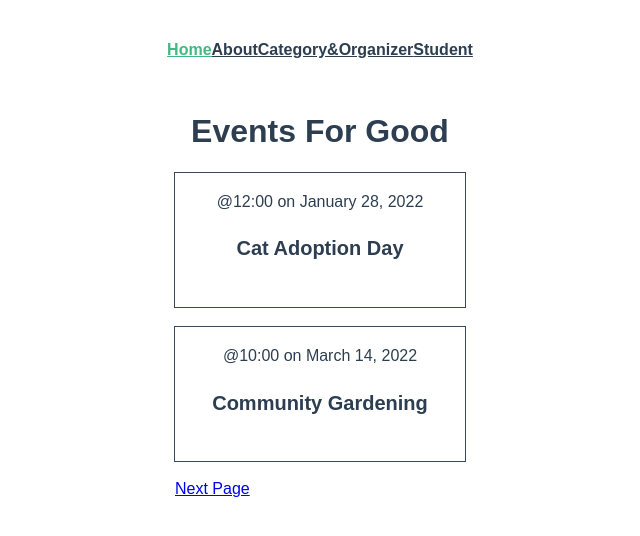
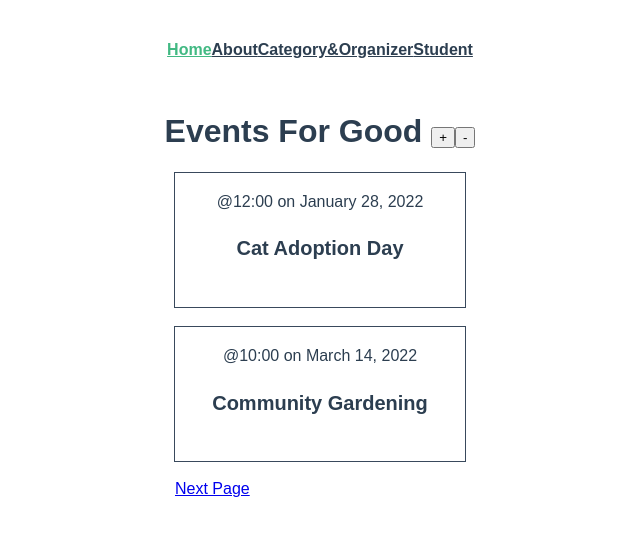
Before and after one commit to ZesshiF/real-world-vue, a Vue app: page / in a window 1280 px wide. Shown: the top 536 px of the page, without its empty margins (320-960 px from the left). Built offline with nearby package versions, Linux system fonts and the light colour scheme; data requests are answered from the project's data file.

Commit message:
add increase decrease

```diff
--- a/src/router/index.ts
+++ b/src/router/index.ts
@@ -8,6 +8,7 @@ import EventEditView from '@/views/event/EventEditView.vue'
 import EventRegisterView from '@/views/event/EventRegisterView.vue'
 import EventLayoutView from '@/views/event/EventLayoutView.vue'
 import NotFoundView from '@/views/NotFoundView.vue'
+import NetworkErrorView from '@/views/NetworkErrorView.vue'
 
 const router = createRouter({
   history: createWebHistory(import.meta.env.BASE_URL),
@@ -69,6 +70,11 @@ const router = createRouter({
       path: '/:cathAll(.*)',
       name: 'not-found',
       component: NotFoundView
+    },
+    {
+      path: '/network-error',
+      name: 'network-error',
+      component: NetworkErrorView
     }
   ]
 })
--- a/src/views/EventListView.vue
+++ b/src/views/EventListView.vue
@@ -29,10 +29,16 @@ const hasNextPage = computed(() => {
   return props.page.valueOf() < totalPages
 })
 
-// const increaseLimit = () =>{
-//   limit.value++
-//   router.push({ name: 'event-list', query: { page: props.page, limit: limit.value }})
-// }
+const increaseLimit = () =>{
+  limit.value++
+  router.push({ name: 'event-list', query: { page: props.page, limit: limit.value }})
+}
+const decreaseLimit = () =>{
+  if(limit.value > 1){
+    limit.value--
+    router.push({ name: 'event-list', query: { page: props.page, limit: limit.value }})
+  }
+}
 
 watchEffect(() => {
   EventService.getEvent(2, props.page).then((response: AxiosResponse<EventItem[]>) => {
@@ -43,13 +49,17 @@ watchEffect(() => {
 </script>
 
 <template>
-  <h1>Events For Good</h1>
+  <h1>Events For Good
+    <button @click="increaseLimit">+</button>
+    <button @click="decreaseLimit">-</button>
+    {{ limit }}
+  </h1>
   <main class="events">
     <EventCard v-for="event in events" :key="event.id" :event="event"></EventCard>
 
     <div class="pagination">
       <RouterLink
-        :to="{ name: 'event-list', query: { page: page - 1 } }"
+        :to="{ name: 'event-list', query: { page: page - 1, limit: limit } }"
         rel="prev"
         v-if="page != 1"
         id="page-prev"
@@ -57,7 +67,7 @@ watchEffect(() => {
         Prev Page
       </RouterLink>
       <RouterLink
-        :to="{ name: 'event-list', query: { page: page + 1 } }"
+        :to="{ name: 'event-list', query: { page: page + 1, limit:limit } }"
         rel="next"
         v-if="hasNextPage"
         id="page-next"
```
